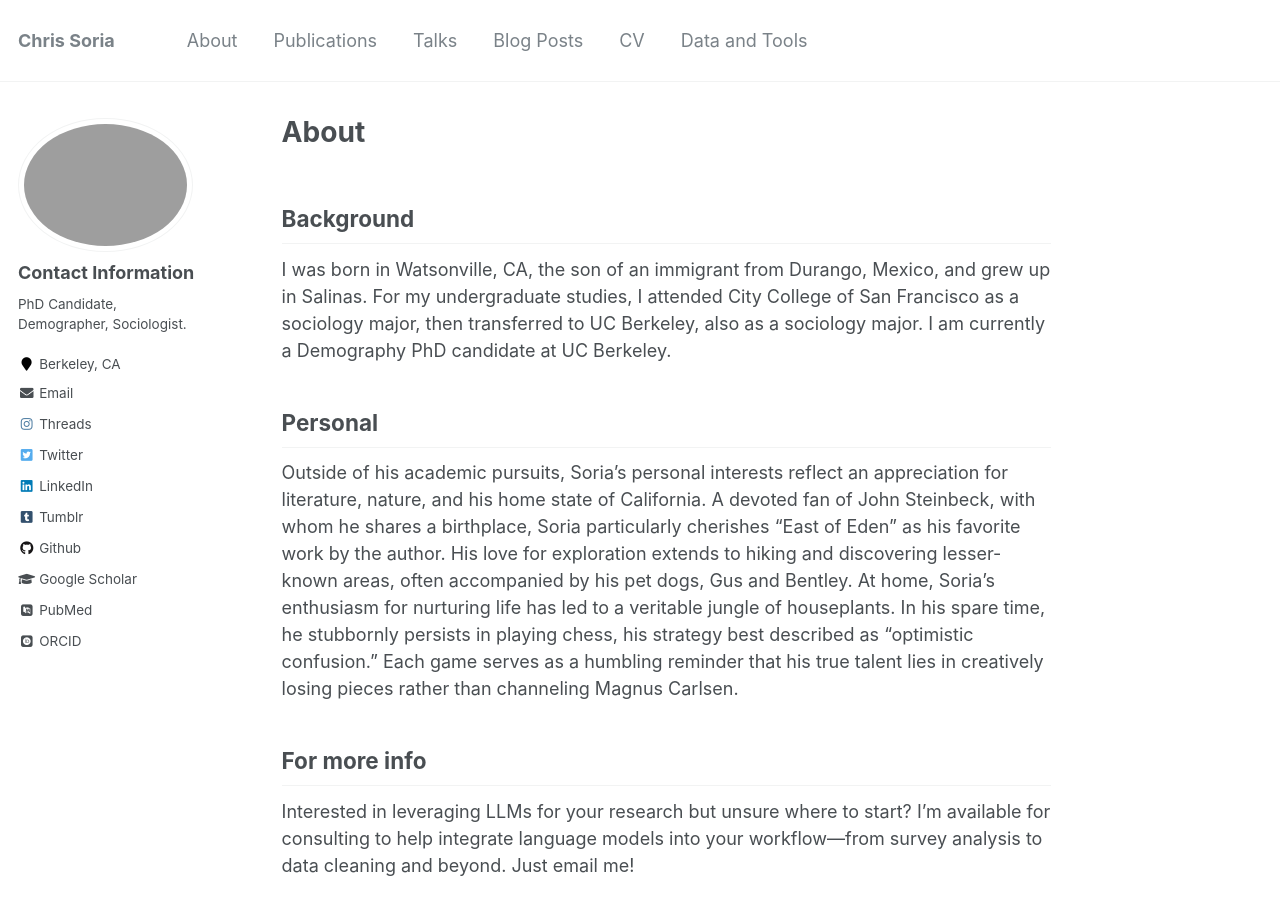
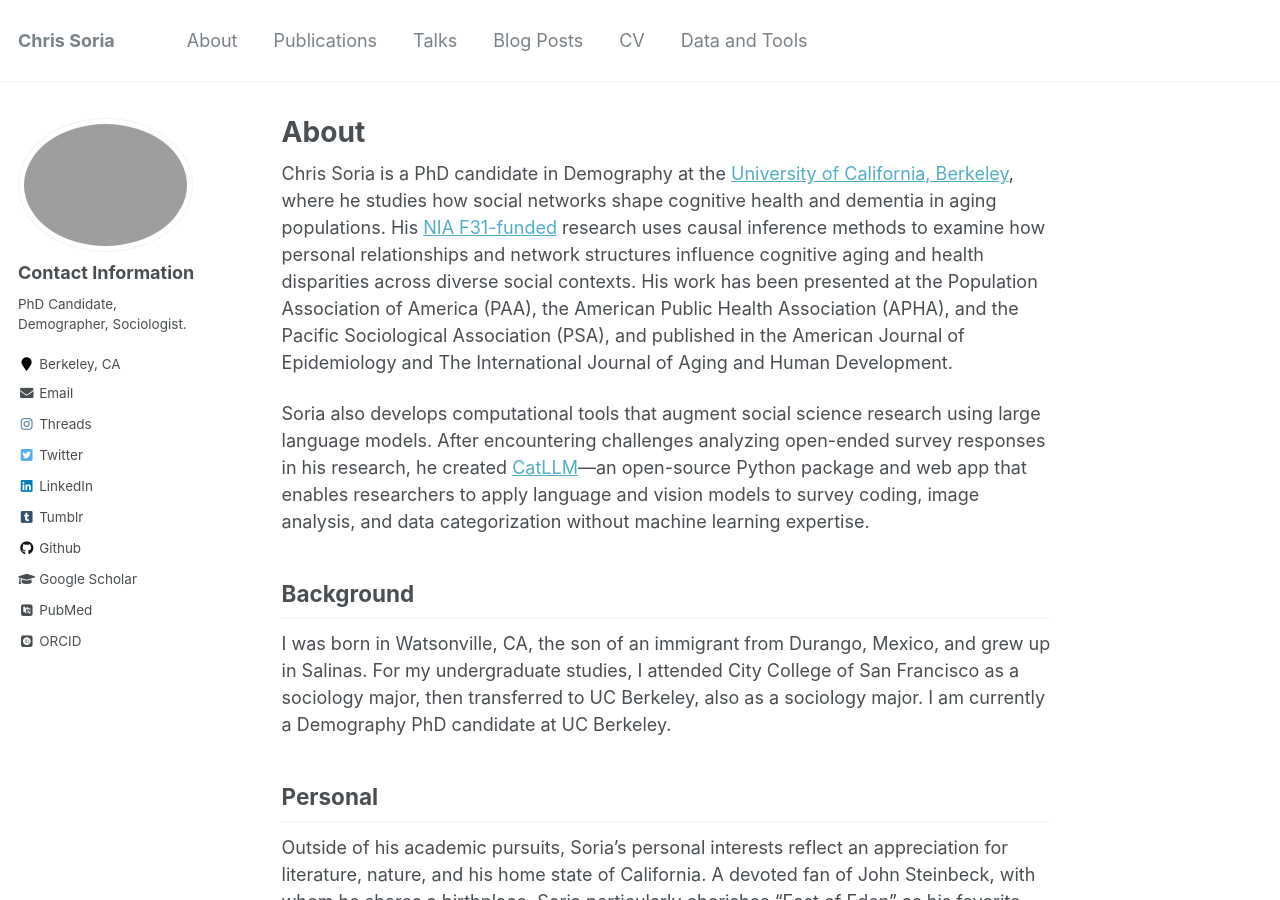
Before and after one commit to chrissoria/chrissoria.github.io, a Jekyll site: the page built from _pages/about.md, in a window 1280 px wide and 900 px high. Built offline with Jekyll 4.4.1, drawn with Linux system fonts in a browser that asks for light colours; some web fonts are replaced.

Commit message:
cleaning front page

```diff
--- a/_pages/about.md
+++ b/_pages/about.md
@@ -5,6 +5,10 @@ excerpt: "About me"
 description: "About Chris Soria - PhD Candidate in Demography at UC Berkeley studying social networks and cognitive aging. Background, interests, and contact information."
 author_profile: true
 ---
+
+Chris Soria is a PhD candidate in Demography at the [University of California, Berkeley](https://www.demog.berkeley.edu/graduate-students/christopher-soria/#:~:text=Demography%20PhD&text=Chris%20Soria%2C%20a%20PhD%20candidate,and%20dementia%20in%20aging%20populations.), where he studies how social networks shape cognitive health and dementia in aging populations. His [NIA F31-funded](https://reporter.nih.gov/search/kHoWAniqj0iJsgXgWI3_mQ/project-details/11071776) research uses causal inference methods to examine how personal relationships and network structures influence cognitive aging and health disparities across diverse social contexts. His work has been presented at the Population Association of America (PAA), the American Public Health Association (APHA), and the Pacific Sociological Association (PSA), and published in the American Journal of Epidemiology and The International Journal of Aging and Human Development.
+
+Soria also develops computational tools that augment social science research using large language models. After encountering challenges analyzing open-ended survey responses in his research, he created [CatLLM](/catllm/)—an open-source Python package and web app that enables researchers to apply language and vision models to survey coding, image analysis, and data categorization without machine learning expertise.
 
 Background
 ------
```
